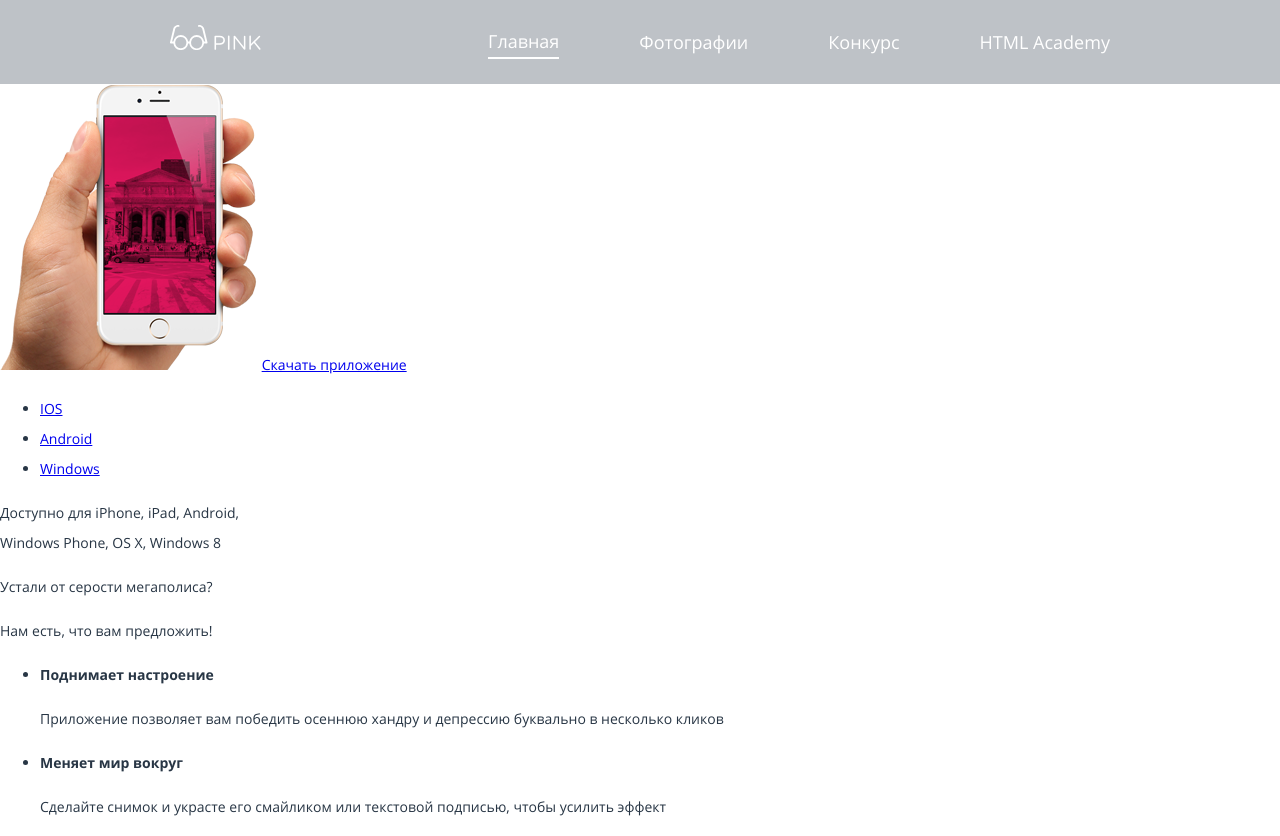
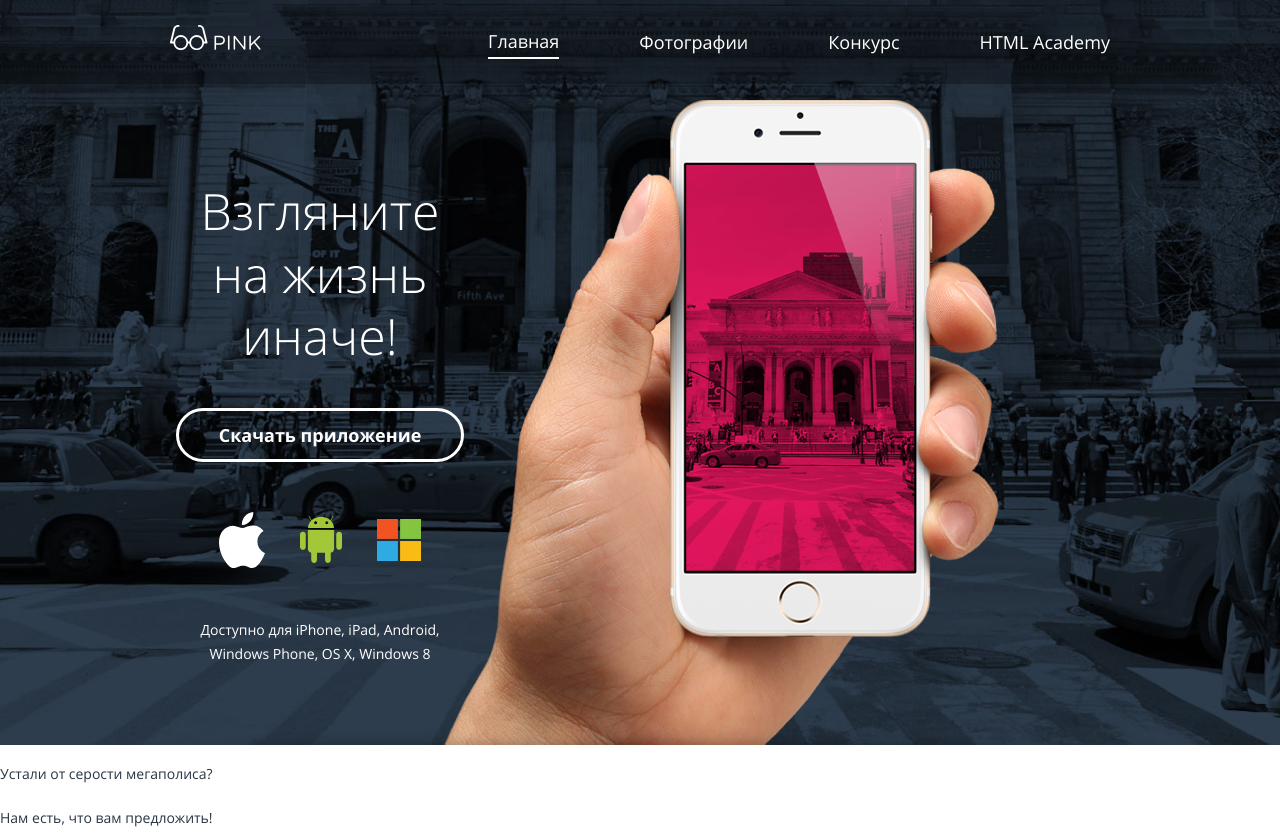
Before and after one commit to zh-konopleova/277905-pink, a website: page source/index.html in a window 1280 px wide. Shown: the top 836 px of the page. Drawn offline with nearby package versions, Linux system fonts and the light colour scheme; files that its build step writes are made by us from their sources.

Commit message:
add intro block

```diff
--- a/source/index.html
+++ b/source/index.html
@@ -87,38 +87,49 @@
     </header>
 
     <main class="page-main">
-      <h1 class="visually-hidden">Pink</h1>
+      <div class="intro">
+        <div class="intro__container container">
+          <div class="intro__content">
+            <h1 class="visually-hidden">Pink - приложение для розовой жизни</h1>
+            <b class="intro__slogan">Взгляните на жизнь иначе!</b>
 
-      <section class="download">
-        <div class="download__container">
-          <h2 class="visually-hidden">Скачать приложение Pink</h2>
-          <img src="./img/iphone-hand-mobile@1x.png" alt="">
-          <a href="https://www.apple.com/ios/app-store/" class="button">
+            <a
+              href="https://www.apple.com/ios/app-store/"
+              class="intro__download-btn">
               Скачать приложение
             </a>
-          <ul class="download__list list-unstyled">
-            <li class="download__item">
-              <a href="https://www.apple.com/ios/app-store/">
-                IOS
+
+            <ul class="intro__platform-list">
+              <li class="intro__platform-item">
+                <a
+                  href="https://www.apple.com/ios/app-store/"
+                  class="intro__platform-link intro__platform-link--apple">
+                  <span class="visually-hidden">IOS</span>
                 </a>
               </li>
-            <li class="download__item">
-              <a href="https://play.google.com/store">
-                Android
+              <li class="intro__platform-item">
+                <a
+                  href="https://play.google.com/store"
+                  class="intro__platform-link intro__platform-link--android">
+                  <span class="visually-hidden">Android</span>
                 </a>
               </li>
-            <li class="download__item">
-              <a href="https://www.microsoft.com/ru-ru/store/appsvnext/windows">
-                Windows
+              <li class="intro__platform-item">
+                  <a
+                  href="https://www.microsoft.com/ru-ru/store/appsvnext/windows"
+                  class="intro__platform-link intro__platform-link--microsoft">
+                  <span class="visually-hidden">Windows Phone</span>
                 </a>
               </li>
             </ul>
-          <p class="download__intro">
+
+            <p class="intro__text">
               Доступно для iPhone, iPad, Android,</br>
               Windows Phone, OS X, Windows 8
             </p>
           </div>
-      </section>
+        </div>
+      </div>
 
       <section class="characteristics">
         <header class="characteristics__header">
--- a/source/less/base.less
+++ b/source/less/base.less
@@ -28,6 +28,7 @@ body {
 }
 
 body {
+  position: relative;
   background-color: #ffffff;
   color: #283645;
   font-family: "Open Sans", sans-serif;
@@ -47,3 +48,27 @@ img {
   height: 1px;
   margin: -1px;
 }
+
+.container {
+  box-sizing: border-box;
+  width: @mobile-width;
+  margin: auto;
+  padding-left: @mobile-padding;
+  padding-right: @mobile-padding;
+}
+
+@media (min-width: @tablet-width) {
+  .container {
+    width: @tablet-width;
+    padding-left: @tablet-padding;
+    padding-right: @tablet-padding;
+  }
+}
+
+@media (min-width: @desktop-width) {
+  .container {
+    width: @desktop-width;
+    padding-left: @desktop-padding;
+    padding-right: @desktop-padding;
+  }
+}
--- a/source/less/header.less
+++ b/source/less/header.less
@@ -1,4 +1,6 @@
 .header {
+  position: relative;
+  z-index: 999;
   background-color: #283645;
   color: #ffffff;
 }
@@ -103,7 +105,7 @@
 
 @media (min-width: @desktop-width) {
   .header {
-    background-color: rgba(40, 54, 69, 0.3);
+    background-color: rgba(0, 0, 0, 0.3);
   }
 
   .header__container {
--- /dev/null
+++ b/source/less/intro.less
@@ -0,0 +1,184 @@
+.intro {
+  background-color: #1d2631;
+  color: #ffffff;
+  margin-top: -68px;
+}
+
+.intro::before {
+  content: "";
+  display: block;
+  width: 100%;
+  height: 460px;
+
+  background-image:
+    url("../img/iphone-hand-mobile@1x.png"),
+    url("../img/bg-back-mobile@1x.jpg");
+  background-position:
+    center bottom,
+    center center;
+  background-repeat:
+    no-repeat,
+    no-repeat;
+  background-size:
+    auto,
+    cover;
+}
+
+.intro__content {
+  display: flex;
+  flex-direction: column;
+  align-items: center;
+  padding: 30px 0;
+  text-align: center;
+}
+
+.intro__slogan {
+  display: none;
+}
+
+.intro__download-btn {
+  margin-bottom: 30px;
+  padding: 15px 40px;
+  border: solid 3px #ffffff;
+  border-radius: 30px;
+
+  color: inherit;
+  font-size: 18px;
+  font-weight: 700;
+  line-height: 1;
+  text-decoration: none;
+}
+
+.intro__download-btn:hover,
+.intro__download-btn:focus {
+  background-color: #ffffff;
+  color: #d22856
+}
+
+.intro__download-btn:active {
+  color: rgba(210, 40, 86, 0.3);
+}
+
+.intro__platform-list {
+  display: flex;
+  flex-direction: row;
+  align-items: center;
+
+  margin: -10px -17.5px;
+  margin-bottom: 15px;
+  padding-left: 0;
+  list-style: none;
+}
+
+.intro__platform-item {
+  margin: 10px 17.5px;
+}
+
+.intro__platform-link {
+  display: block;
+  background-size: 100% auto;
+  background-repeat: no-repeat;
+}
+
+.intro__platform-link--apple {
+  width: 46.21px;
+  height: 56.753px;
+  background-image: url("../img/logo-apple.svg");
+}
+
+.intro__platform-link--android {
+  width: 42.084px;
+  height: 47.041px;
+  background-image: url("../img/logo-android.svg");
+}
+
+.intro__platform-link--microsoft {
+  width: 43.922px;
+  height: 41.992px;
+  background-image: url("../img/logo-microsoft.svg");
+}
+
+.intro__text {
+  margin: 0;
+
+  font-size: 14px;
+  line-height: 24px;
+}
+
+@media (min-width: @tablet-width) {
+  .intro {
+    min-height: 730px;
+    margin-top: -78px;
+
+    background-image:
+      url("../img/iphone-hand-tablet@1x.png"),
+      url("../img/bg-back-tablet@1x.jpg");
+    background-position:
+      center bottom,
+      center center;
+    background-repeat:
+      no-repeat,
+      no-repeat;
+    background-size:
+      auto,
+      cover;
+  }
+
+  .intro::before {
+    display: none;
+    height: 0;
+    background-image: none;
+  }
+
+  .intro__content {
+    width: 300px;
+    padding-top: 200px;
+  }
+
+  .intro__slogan {
+    display: block;
+    padding: 0 50px;
+    margin: 0;
+    margin-bottom: 30px;
+
+    font-size: 40px;
+    line-height: 1.25;
+    font-weight: 300;
+  }
+
+  .intro__download-btn {
+    margin-bottom: 40px;
+  }
+
+  .intro__platform-list {
+    margin-bottom: 30px;
+  }
+}
+
+@media (min-width: @desktop-width) {
+  .intro {
+    min-height: 745px;
+    margin-top: -84px;
+
+    background-image:
+      url("../img/iphone-hand-desktop@1x.png"),
+      url("../img/bg-back-desktop@1x.jpg");
+  }
+
+  .intro__content {
+    padding-top: 180px;
+  }
+
+  .intro__slogan {
+    margin-bottom: 40px;
+    font-size: 50px;
+  }
+
+  .intro__download-btn {
+    margin-bottom: 50px;
+  }
+
+  .intro__platform-list {
+    margin-bottom: 40px;
+  }
+}
--- a/source/less/style.less
+++ b/source/less/style.less
@@ -1,6 +1,7 @@
 @import "vars.less";
 @import "base.less";
 @import "header.less";
+@import "intro.less";
 
 .hidden {
   display: none;
```
Lines whose indentation alone changed are shown as unchanged.
